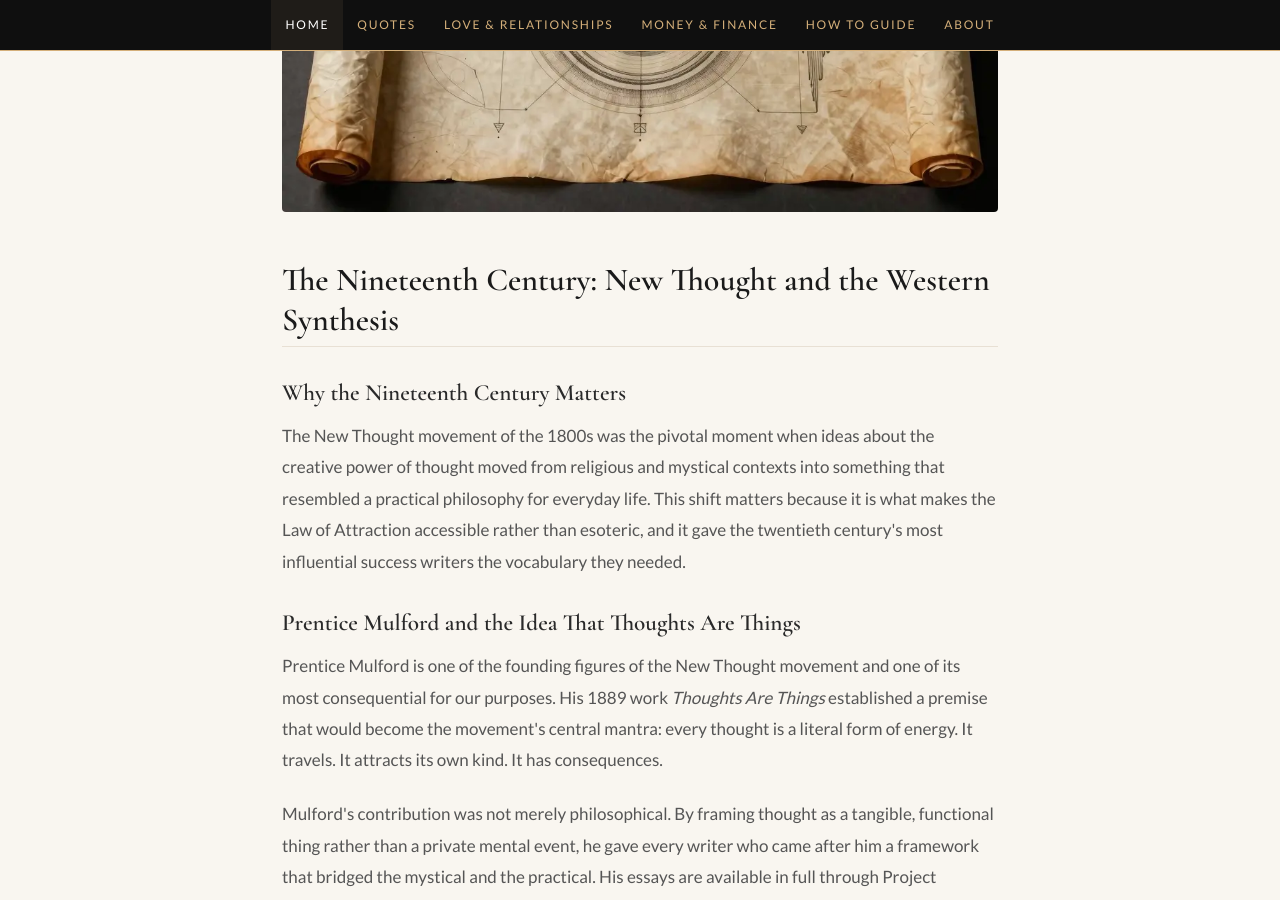
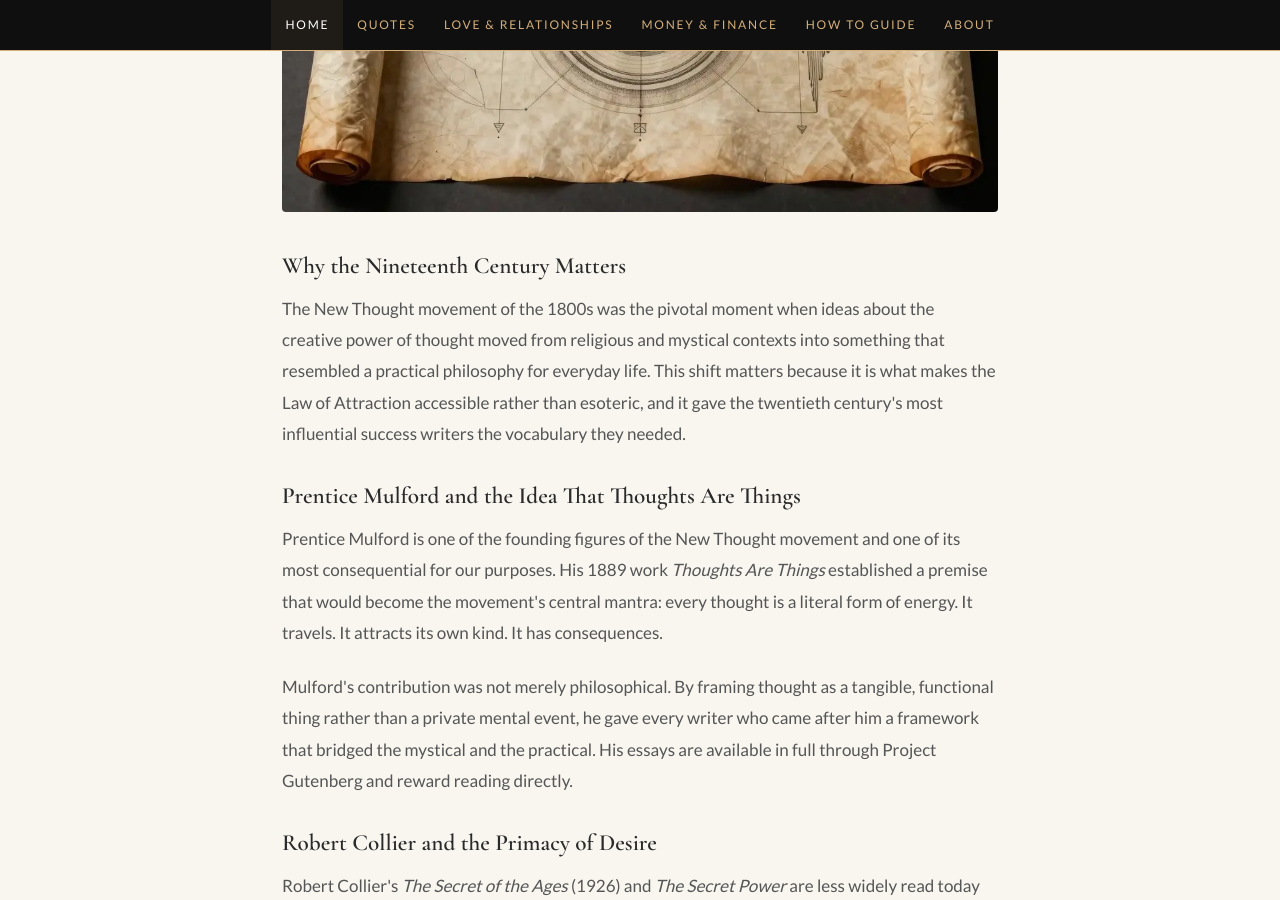
Before and after one commit to LOAC-Central/loacentral, a Jekyll site: the page built from index.html, in a window 1280 px wide and 900 px high, scrolled down 3300 px. Built offline with Jekyll 4.4.1, drawn with Linux system fonts in a browser that asks for light colours.

Commit message:
Update index.html

```diff
--- a/index.html
+++ b/index.html
@@ -270,7 +270,7 @@
     <!-- ,,, -->
     <div class="section-divider" aria-hidden="true"><span>✦ ✦ ✦</span></div>
 
-    <img src="emerald-tablet-historical-scroll.webp" width="1024" height="592" fetchpriority="high" decoding="async" class="responsive-image" alt="Ancient Hermetic vibration scroll diagram">
+    <img src="emerald-tablet-historical-scroll.webp" width="780" height="451" fetchpriority="high" decoding="async" class="responsive-image" alt="Ancient Hermetic vibration scroll diagram">
     <h2>Ancient Foundations: The Earliest Recorded Evidence</h2>
 
     <h3>The Hermetic Tradition</h3>
@@ -297,8 +297,7 @@
     <!-- ,,, -->
     <div class="section-divider" aria-hidden="true"><span>✦ ✦ ✦</span></div>
 
-    <img src="new-thought-vibration-scroll.webp.webp" width="1024" height="592" loading="lazy" decoding="async" class="responsive-image" alt="New Thought 19th century renaissance illustration">
-    <h2>The Nineteenth Century: New Thought and the Western Synthesis</h2>
+    <img src="new-thought-vibration-scroll.webp.webp" width="780" height="451" loading="lazy" decoding="async" class="responsive-image" alt="New Thought 19th century renaissance illustration">
 
     <h3>Why the Nineteenth Century Matters</h3>
 
```
